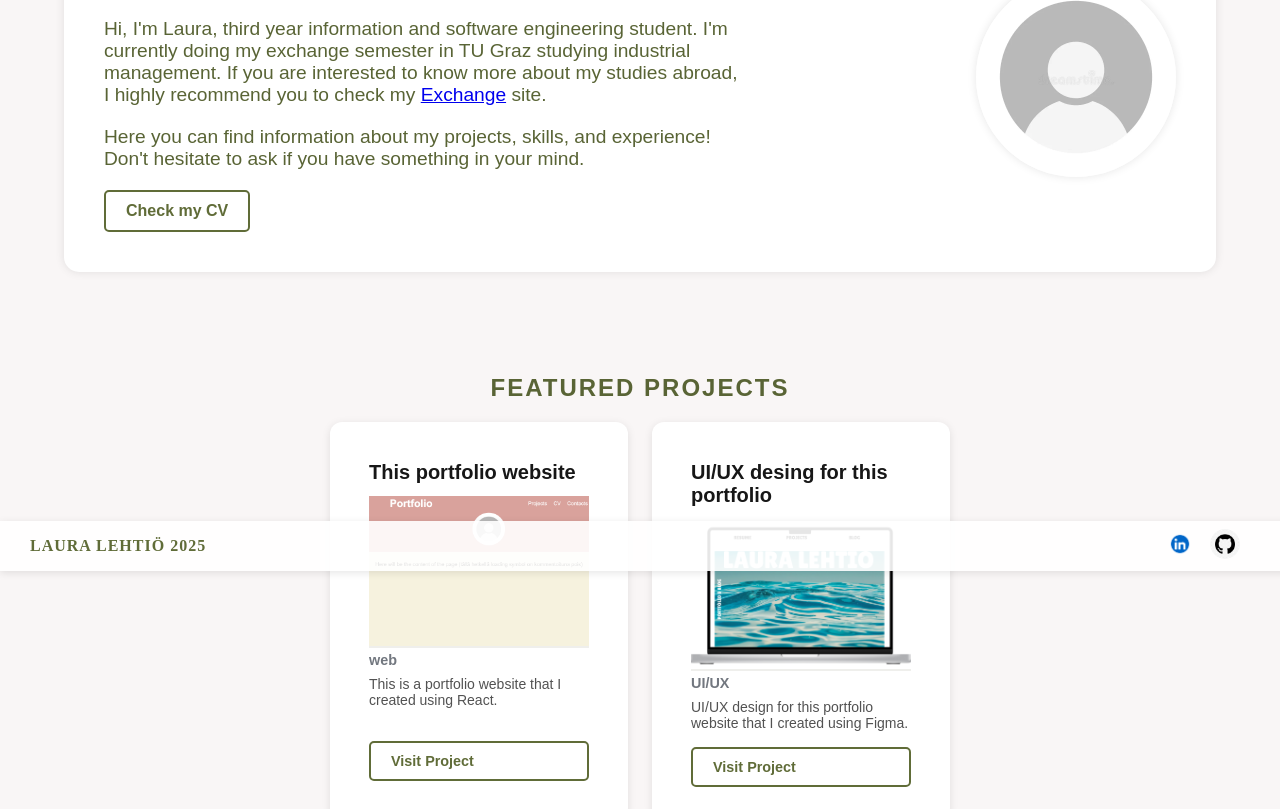
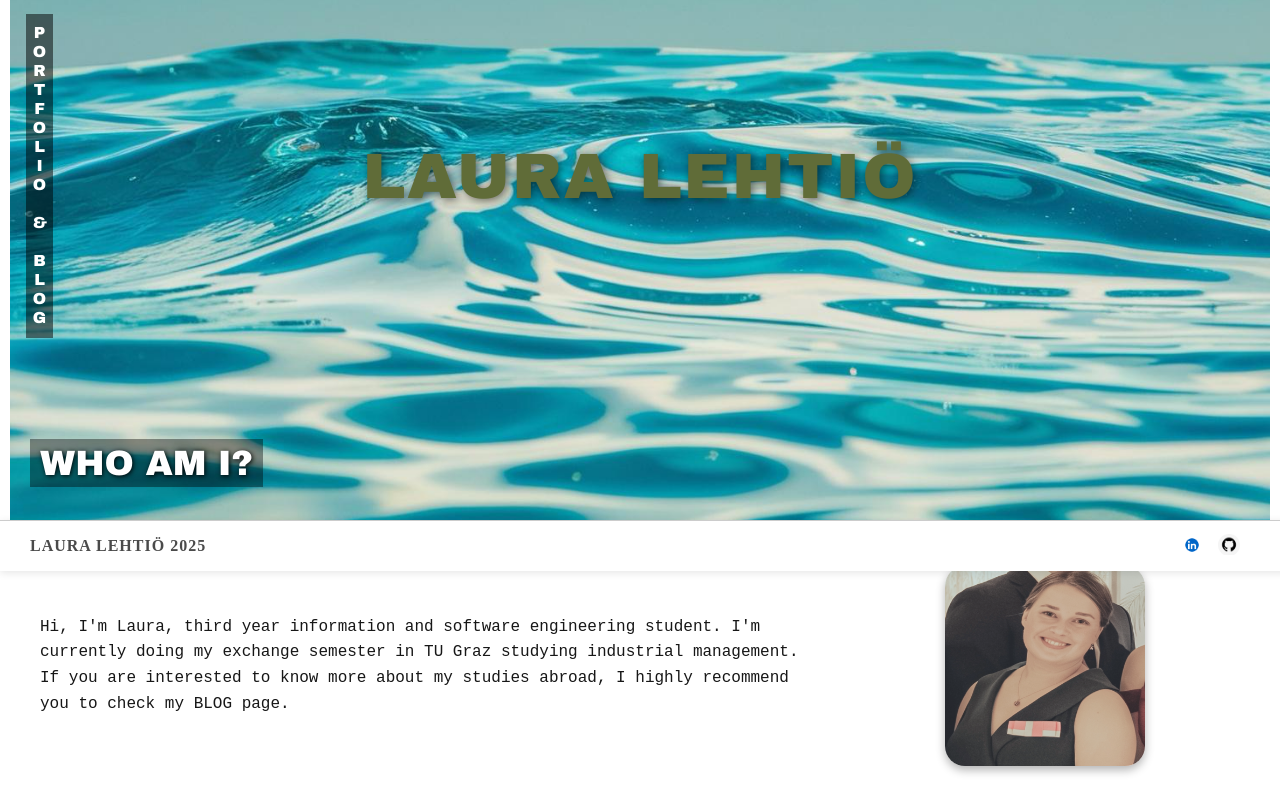
Before and after one commit to lehtio/portfolio, a React (Vite) app in the folder portfolio/: page / in a window 1280 px wide. Shown: the part 229-1038 px from the top of the page. Built offline with nearby package versions, Linux system fonts and the light colour scheme.

Commit message:
homepage

```diff
--- a/portfolio/src/App.css
+++ b/portfolio/src/App.css
@@ -1,5 +1,5 @@
 body {
-  background-color: #f9f6f6; /* Khaki-tausta */
+  background-color: #ffffff; /* Khaki-tausta */
   color: #596435;
   margin: 0;
   height: 100%;
--- a/portfolio/src/components/InfoBox.jsx
+++ b/portfolio/src/components/InfoBox.jsx
@@ -13,7 +13,7 @@ export default function InfoBox() {
           check my <Link to="/exchange">Exchange</Link> site.
         </p>
         <p>Here you can find information about my projects, skills, and experience! Don't hesitate to ask if you have something in your mind.</p>
-        <Link to="/cv" className="cv-link">Check my CV</Link>
+
       </div>
       <div className="info-image">
         <img src={profileAvatar} alt="Profile avatar" className="profile-avatar" />
--- a/portfolio/src/pages/Home.jsx
+++ b/portfolio/src/pages/Home.jsx
@@ -1,19 +1,29 @@
-import InfoBox from "../components/InfoBox.jsx";
-import Projektit from "../components/Projects.jsx";
-import KieliTaito from "../components/LanguageSkill.jsx";
-import LoadingScreen from "../components/LoadingScreen.jsx";
-import Skills from "../components/Skills.jsx";
 import "../styles/HomePage.css";
+import profiilikuva from "../images/profilepic.png";
 
 export default function Home() {
   return (
-    <div className="main-content">
-      <InfoBox />
-      <Projektit />
-      <KieliTaito />
-      <Skills />
+    <div className="homepage">
+      <header className="homepage-header">
+  <h1 className="homepage-title">LAURA LEHTIÖ</h1>
+  <p className="homepage-subtitle">PORTFOLIO & BLOG</p>
+  <h2 className="about-title">WHO AM I?</h2>
+</header>
 
-      <LoadingScreen />
+
+      <section className="homepage-content">
+        <div className="about-section">
+
+          <p className="about-text">
+            Hi, I'm Laura, third year information and software engineering student. I'm currently doing my
+            exchange semester in TU Graz studying industrial management. If you are interested to know more about my studies abroad, I highly recommend you to
+            check my BLOG page.
+          </p>
+        </div>
+        <div className="profile-section">
+          <img src={profiilikuva} alt="Profile" className="profile-image" />
+        </div>
+      </section>
     </div>
   );
 }
--- a/portfolio/src/styles/HomePage.css
+++ b/portfolio/src/styles/HomePage.css
@@ -1,180 +1,124 @@
-.main-content{
-  max-width: 90%;  /* Rajoitetaan leveys, jotta teksti pysyy luettavana */
-  margin: 0 auto;     /* Keskittää sisällön vaakasuunnassa */
-  padding: 10px;
+/* General Styles */
+.homepage {
+  font-family: 'Arial Black', sans-serif;
+  margin: 0;
+  padding: 0;
+  color: #171717;
+  background-color: white;
 }
 
-.info-box {
-    display: flex;
-    justify-content: space-between;
-    align-items: center;
-    background-color: #ffffff;
-    padding: 40px;
-    border-radius: 15px;
-    box-shadow: 0 0 10px rgba(0, 0, 0, 0.1);
-    max-width: 1200px;
-    margin: 50px auto;
-  }
-
-  .info-content {
-    max-width: 60%;
-  }
-
-  .info-content h1 {
-    font-size: 2.5rem;
-    font-weight: bold;
-    margin-bottom: 20px;
-    text-align: left;
-  }
-
-  .info-content p {
-    font-size: 1.2rem;
-    margin-bottom: 20px;
-  }
-
-  .cv-link {
-    display: inline-block;
-    padding: 10px 20px;
-    background-color: white;
-    color: #606c38;
-    border: 2px solid #606c38;
-    border-radius: 5px;
-    cursor: pointer;
-    font-size: 1rem;
-    font-weight: bold;
-    text-decoration: none;
-    transition: background-color 0.3s, color 0.3s;
-  }
-
-  .cv-link:hover {
-    background-color: #606c38;
-    color: white;
-  }
-
-  .info-image {
-    flex-shrink: 0;
-  }
-
-  .profile-avatar {
-    width: 200px;
-    height: 200px;
-    border-radius: 50%;
-    object-fit: cover;
-    box-shadow: 0 0 10px rgba(0, 0, 0, 0.1);
-  }
-
-
-
-
-
-
-/* PROJEKTIT */
-
-
-/* Projects.css */
-.project-main-card {
-  max-width: 80%;
-  margin: 0 auto;
-  padding: 2rem;
+/* Header Section with Background Image */
+.homepage-header {
+  position: relative;
+  background-image: url("../images/image.png");
+  background-size: cover;
+  background-position: center;
+  height: 700px;
+  display: flex;
+  flex-direction: column;
+  justify-content: center;
+  color: white;
 }
 
-.project-title {
-  font-size: 1.5rem;
-  font-weight: 600;
-  margin-bottom: 1.5rem;
-  color: #171717;
+/* Main name on the image */
+.homepage-title {
+  font-size: 4rem;
+  font-weight: 900;
   text-align: center;
+  margin: 0;
+  letter-spacing: 2px;
+  text-shadow: 2px 2px 8px rgba(0,0,0,0.5);
 }
 
-.project-cards {
+/* Vertical subtitle on the left */
+.homepage-subtitle {
+  position: absolute;
+  top: 50%;
+  left: 0;
+  transform: translateY(-50%);
+  writing-mode: vertical-rl;
+  text-orientation: upright;
+  font-size: 1rem;
+  font-weight: bold;
+  letter-spacing: 2px;
+  background-color: rgba(0, 0, 0, 0.5);
+  padding: 10px 5px;
+}
+
+/* WHO AM I in bottom left over the image */
+.about-title {
+  position: absolute;
+  bottom: 10px;
+  left: 20px;
+  font-size: 2.2rem;
+  font-weight: bold;
+  color: white;
+  background-color: rgba(0, 0, 0, 0.4);
+  padding: 5px 10px;
+  text-shadow: 1px 1px 5px black;
+}
+
+/* Content Section */
+.homepage-content {
   display: flex;
-  flex-wrap: wrap;
-  gap: 1.5rem;
+  justify-content: space-between;
+  align-items: center;
+  padding: 40px 30px;
+  max-width: 1200px;
+  margin: 0 auto;
+}
+
+.about-section {
+  flex: 2;
+  padding-right: 30px;
+  font-family: 'Courier New', monospace;
+  font-size: 1rem;
+  line-height: 1.6;
+}
+
+.profile-section {
+  flex: 1;
+  display: flex;
   justify-content: center;
 }
 
-.project-card {
-  background-color: #ffffff;
-  border-radius: 0.75rem;
-  display: flex;
-  flex-direction: column;
-  align-items: center;
-  padding: 1.5rem;
-  box-shadow: 0 2px 8px rgba(0, 0, 0, 0.1);
-  max-width: 300px;
-  text-align: left;
+.profile-image {
+  width: 200px;
+  height: 200px;
+  border-radius: 20px;
+  object-fit: cover;
+  box-shadow: 0 4px 10px rgba(0, 0, 0, 0.3);
 }
 
-.project-card-image {
-  width: 100%;
-  height: 180px;
-  background-color: #d4d4d4;
-  border-radius: 0.5rem;
-  margin-bottom: 1rem;
-  object-fit: cover;
+/* Footer */
+.footer {
+  background-color: #fff;
+  color: #333;
+  font-weight: bold;
+  font-size: 0.9rem;
+  border-top: 1px solid #ccc;
+  display: flex;
+  justify-content: space-between;
+  align-items: center;
+  padding: 15px 30px;
 }
 
-.project-card-content {
-  flex-grow: 1;
-  display: flex;
-  flex-direction: column;
+.footer-text {
+  color: #4a4a4a;
 }
 
-.project-card-title {
-  font-size: 1.25rem;
-  font-weight: 600;
-  margin-bottom: 0.75rem;
-  color: #171717;
+.social-media {
+  display: flex;
+  gap: 15px;
 }
 
-.project-card-description {
-  font-size: 0.875rem;
-  color: #525252;
-  margin-bottom: 1rem;
+.icon {
+  width: 22px;
+  height: 22px;
+  object-fit: contain;
+  transition: transform 0.3s ease;
 }
 
-.project-project-tags {
-  display: flex;
-  gap: 0.5rem;
-  margin-top: 0.5rem;
+.icon:hover {
+  transform: scale(1.2);
 }
-
-.project-project-tag {
-  background-color: #e5e5e5;
-  color: #525252;
-  padding: 0.25rem 0.75rem;
-  border-radius: 9999px;
-  font-size: 0.75rem;
-}
-
-.project-button {
-  display: inline-block;
-  text-decoration: none;
-  padding: 10px 20px;
-  background-color: white;
-  color: #606c38;
-  border: 2px solid #606c38;
-  border-radius: 5px;
-  font-size: 0.9rem;
-  font-weight: Bold;
-  transition: background-color 0.2s ease, color 0.2s ease;
-  margin-top: auto;
-}
-
-.project-button:hover {
-  background-color: #606c38;
-  color: white;
-}
-
-@media (max-width: 768px) {
-  .project-card {
-    flex-direction: column;
-    text-align: center;
-  }
-
-  .project-card-image {
-    margin-right: 0;
-    margin-bottom: 1rem;
-    width: 100%;
-  }
-}
```
Also changed, not shown: portfolio/src/images/image.png (added), portfolio/src/images/profilepic.png (added).
